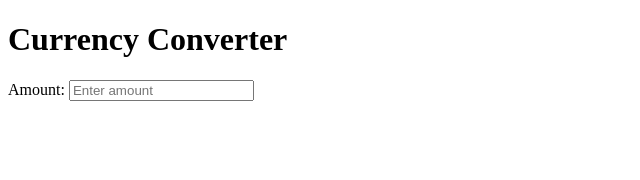
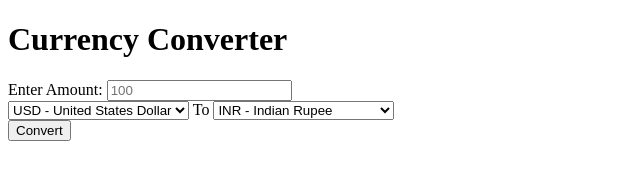
Before and after one commit to amol-rathod-147/Amol-Currency-Converter, a plain HTML site: page index.html in a window 1280 px wide. Shown: the whole page, without its empty margins (0-640 px from the left). Drawn offline with Linux system fonts and the light colour scheme.

Commit message:
Added dropdown for currency selection and convert button

```diff
--- a/index.html
+++ b/index.html
@@ -9,9 +9,24 @@
     <div class="container">
         <h1>Currency Converter</h1>
         <div>
-            <label for="amount">Amount:</label>
-            <input type="number" id="amount" placeholder="Enter amount">
+            <label for="amount">Enter Amount:</label>
+            <input type="number" id="amount" placeholder="100">
         </div>
+        <div>
+            <label for="fromCurrency"></label>
+            <select id="fromCurrency" >
+                    <option value="" disabled selected>USD - United States Dollar</option>
+                    <option value="INR">INR - Indian Rupee</option>
+
+            </select>
+
+            <label for="toCurrency">To</label>
+            <select id="toCurrency">
+                <option value="" disabled selected>INR - Indian Rupee</option>
+                    <option value="INR">USD - United States Dollar</option>
+            </select>
+        </div>
+        <button id="convert">Convert</button>
 
     </div>
 </body>
```
